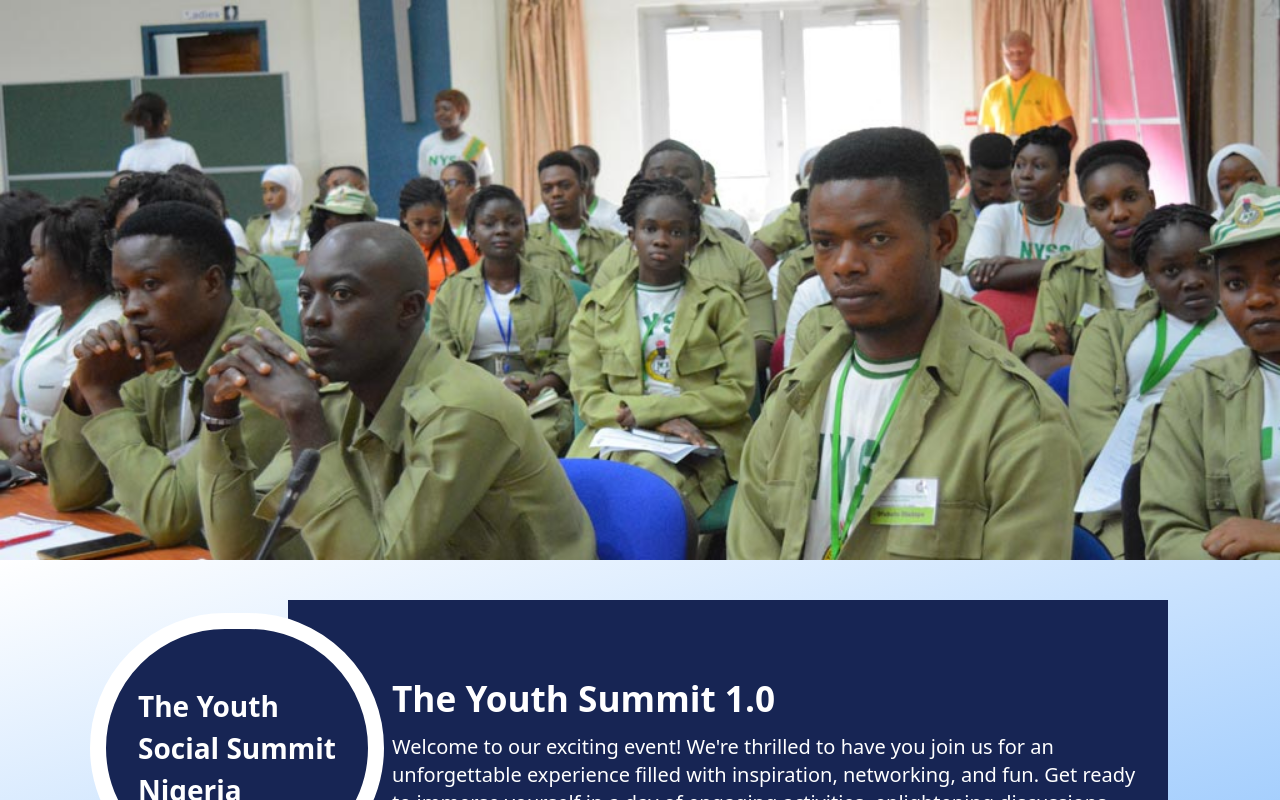
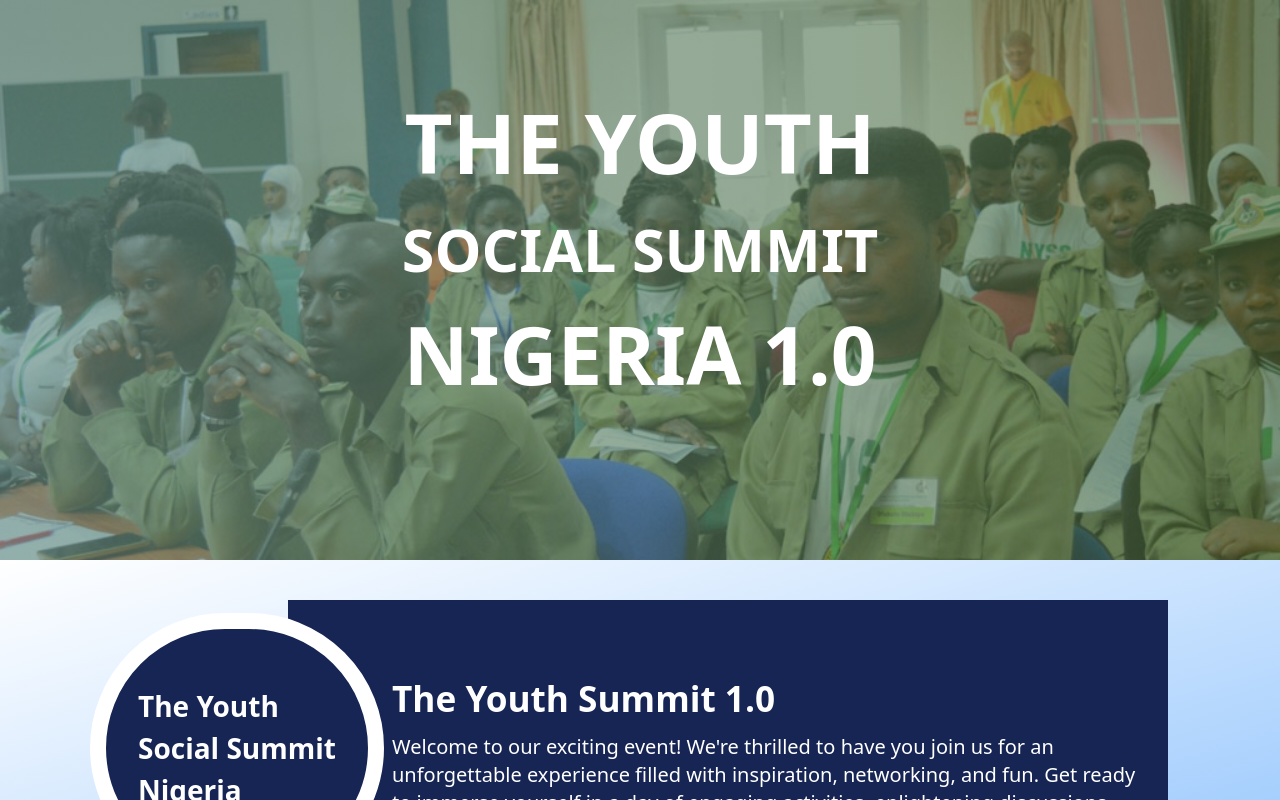
Before and after one commit to abeeebdon/register-magnitude, a React (Create React App) app: page / in a window 1280 px wide. Shown: the top 800 px of the page. Built offline with nearby package versions, Linux system fonts and the light colour scheme.

Commit message:
deployment

```diff
--- a/src/sections/Section.js
+++ b/src/sections/Section.js
@@ -1,10 +1,21 @@
-import image2 from '../images/NYSC.jpg'
 const Section = () => {
   return (
     <div
-      className="h-[350px] sm:h-[70vh] bg-cover"
-      style={{ backgroundImage: 'url("/NYSC.jpg")' }}
-    ></div>
+      className=" h-[350px] sm:h-[70vh] bg-cover font-arial "
+      style={{
+        backgroundImage:
+          'linear-gradient(to right, rgba(100,140,130,0.65), rgba(70,100,50,0.6)), url("/NYSC.jpg")',
+        backgroundSize: 'cover',
+        backgroundRepeat: 'no-repeat',
+      }}
+    >
+      <div className="py-10">
+        <p className=" text-white mx-auto text-center  font-bold px-4 py-10 text-[5rem] sm:text-[5.2rem]">
+          THE YOUTH <p className="text-[3.7rem]"> SOCIAL SUMMIT </p>
+          <p className="text-[5rem]">NIGERIA 1.0 </p>
+        </p>
+      </div>
+    </div>
   )
 }
 
```
